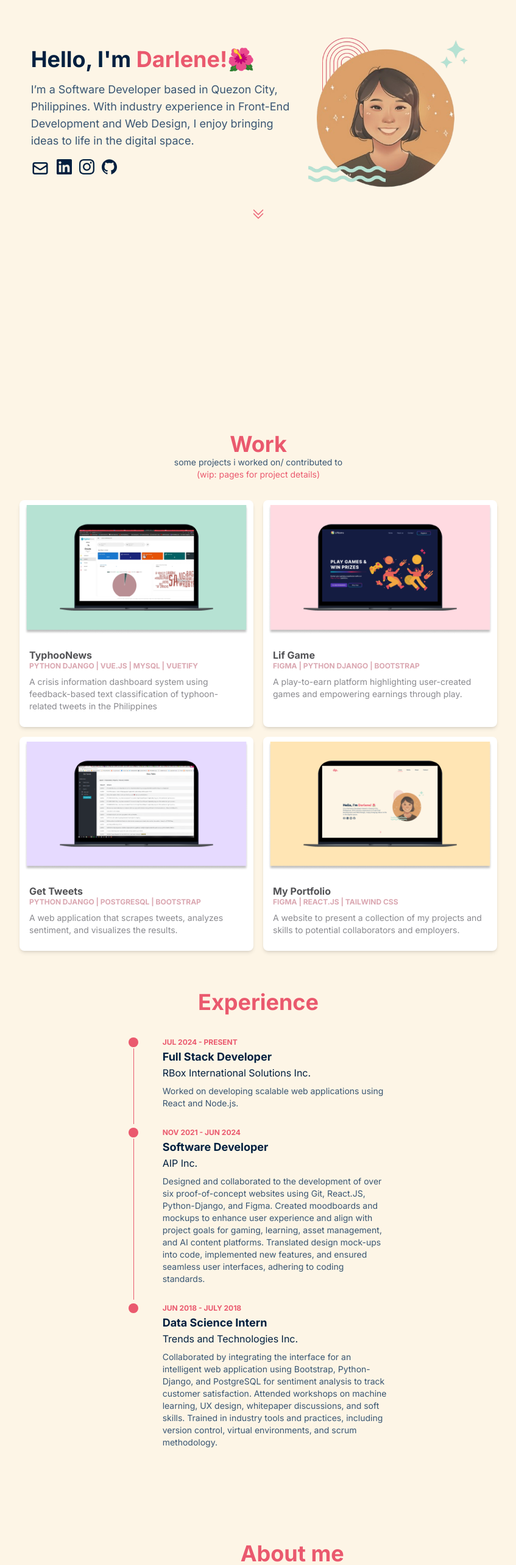
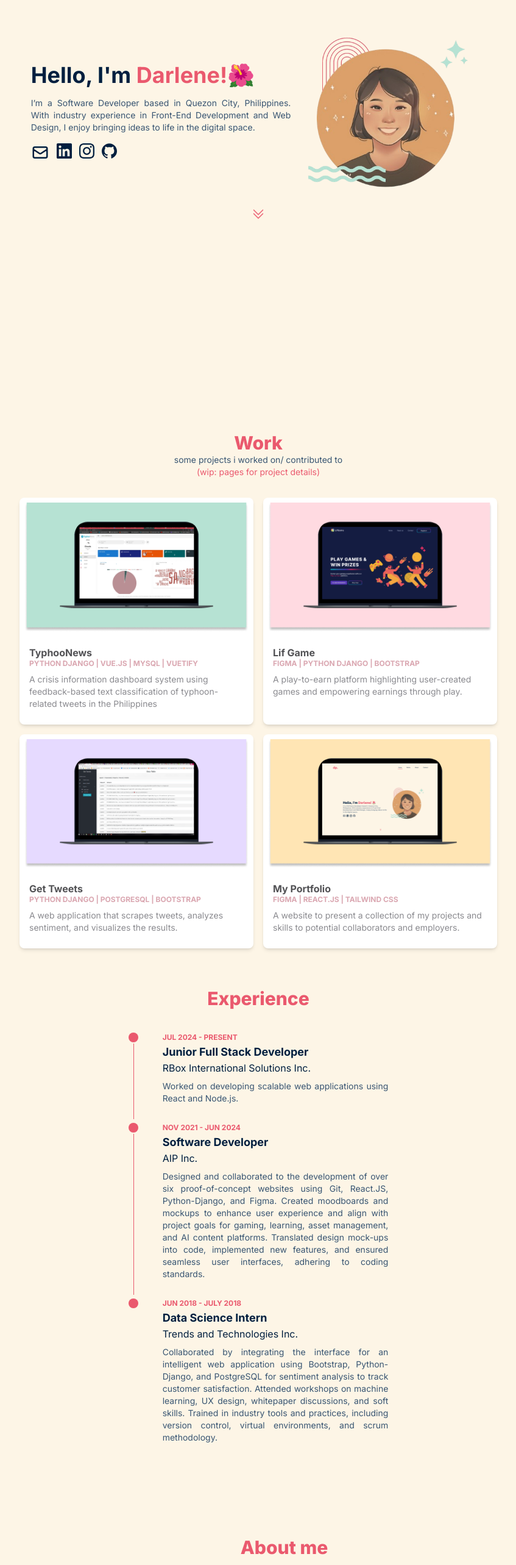
Before and after one commit to dqperez/portfolio-website, a React (Vite) app: page / in a window 1280 px wide. Shown: the part 220-2786 px from the top of the page at 61% size, without its empty margins (216-1063 px from the left). Built offline with nearby package versions, Linux system fonts and the light colour scheme.

Commit message:
feat: Adjust text styles

```diff
--- a/src/components/About.jsx
+++ b/src/components/About.jsx
@@ -5,12 +5,12 @@ const About = ({aboutRef}) => {
   return (
     <div ref={aboutRef} id="about" className="flex flex-col pt-8 md:flex-row lg:flex-row justify-center items-center h-1/4">
       <div className="h-60 w-60">
-                <img src={abouticon} className="w-full h-full object-cover" />
+                <img src={abouticon} className="w-full h-full rounded-lg object-cover" />
       </div>
 
       <div className="w-1/2 lg:w-1/3 lg:p-16">
-        <p className="text-4xl text-header font-bold">About me</p>
-        <p className="text-body text-md my-4">
+        <p className="text-3xl text-header font-extrabold">About me</p>
+        <p className="text-body text-sm text-justify my-4">
         Hello again! I completed my degree in BS Computer Science at UP Manila. I’m currently working as a software developer, with tasks mostly focused on front-end development and web design.
           <br/><br/>
           I see programming as a field full of endless opportunities for learning and problem-solving. It keeps me engaged and allows me to explore my creativity by merging tech with design. On my free time, you can find me playing competitive or cozy games, creating digital artworks, and finding the best place for matcha.
--- a/src/components/Contact.jsx
+++ b/src/components/Contact.jsx
@@ -3,11 +3,11 @@ import React from 'react';
 const Contact = ({contactRef}) => {
   return (
     <div ref={contactRef}>
-            <div id="contact" className="flex items-center justify-center w-screen">
-                <div className="flex flex-col p-20 lg:p-72 lg:ml-20">
-                    <h5 class="text-4xl font-bold py-4 text-header">Get in touch!</h5>
-                    <p className="w-1/2 text-body">
-                        Looking forward to discuss how my skills can support your projects and strengthen your team. Don't hesitate to reach out—I'm here to assist you in finding the perfect addition to your team.
+            <div id="contact" className="flex  w-screen">
+                <div className="flex flex-col lg:p-72 lg: space-y-4">
+                    <h5 class="text-3xl font-extrabold text-header">Get in touch!</h5>
+                    <p className="w-1/2 text-sm text-body">
+                        I’m happy to chat about how my skills can help with your projects and team. Feel free to get in touch!
                     </p>
                     <div className="flex flex-row py-2 gap-3 text-subtitles">
                       <a href="mailto:darlenegraceq@gmail.com" target="_blank" rel="noopener noreferrer">
--- a/src/components/Experience.jsx
+++ b/src/components/Experience.jsx
@@ -5,7 +5,7 @@ const Experience = () => {
   return (
     <div className='flex flex-col justify-center items-center w-screen'>
 
-        <p className="text-4xl text-header font-bold">Experience</p>
+        <p className="text-3xl text-header font-extrabold">Experience</p>
         <div class="w-3/4 xl:w-1/3 py-8">
         <VerticalStepper/>
         </div>
--- a/src/components/Home.jsx
+++ b/src/components/Home.jsx
@@ -7,7 +7,7 @@ const Home = ({homeRef}) => {
             <div className="w-1/2 lg:w-1/3">
                 <p className="text-4xl text-subtitles font-bold">Hello, I'm <span className="text-4xl text-header">Darlene!🌺</span>
                     </p>
-                <p className="text-lg text-body my-4">I’m a Software Developer based in Quezon City, Philippines. With industry experience in Front-End Development and Web Design, I enjoy bringing ideas to life in the digital space.</p>
+                <p className="text-sm text-body text-justify my-4">I’m a Software Developer based in Quezon City, Philippines. With industry experience in Front-End Development and Web Design, I enjoy bringing ideas to life in the digital space.</p>
                 <div className="flex flex-row gap-3 text-subtitles">
                     <a href="mailto:darlenegraceq@gmail.com" target="_blank" rel="noopener noreferrer" className="hover:text-header">
                         <svg width="30" height="30" xmlns="http://www.w3.org/2000/svg" fill="none" viewBox="0 0 24 24" stroke="currentColor"><path stroke-linecap="round" stroke-linejoin="round" stroke-width="2" d="M3 8l7.89 5.26a2 2 0 002.22 0L21 8M5 19h14a2 2 0 002-2V7a2 2 0 00-2-2H5a2 2 0 00-2 2v10a2 2 0 002 2z" ></path></svg>
--- a/src/components/Overview.jsx
+++ b/src/components/Overview.jsx
@@ -10,7 +10,7 @@ const Overview = ({workRef}) => {
   return (
     <div ref={workRef} id="work" className="flex w-screen justify-center pt-24">
         <div className="flex flex-col items-center">
-            <p className="text-4xl text-header font-bold">Work</p>
+            <p className="text-3xl text-header font-extrabold">Work</p>
             <p className="text-sm text-center text-body">some projects i worked on/ contributed to </p>
             <p className="text-sm text-header">(wip: pages for project details)</p>
             <div className="grid grid-cols-1 lg:grid-cols-2 gap-4 p-8">
--- a/src/components/Toolkit.jsx
+++ b/src/components/Toolkit.jsx
@@ -21,7 +21,7 @@ const Toolkit = () => {
     return (
     <div className="flex h-auto w-screen justify-center">
         <div className="flex flex-col items-center">
-            <p className="text-4xl text-header font-bold">My Toolkit</p>
+            <p className="text-3xl text-header font-extrabold">My Toolkit</p>
             <p className="text-sm text-center text-body">the tech stack that i usually use</p>
             <div className="grid grid-cols-4 gap-8 p-8">
                 <TechCard svgData={gitSvg} title="git"/>
--- a/src/components/VerticalStepper.jsx
+++ b/src/components/VerticalStepper.jsx
@@ -4,7 +4,7 @@ import React from 'react';
 const experiences = [
   {
     company: "RBox International Solutions Inc.",
-    role: "Full Stack Developer",
+    role: "Junior Full Stack Developer",
     duration: "Jul 2024 - Present",
     description: "Worked on developing scalable web applications using React and Node.js."
   },
@@ -40,7 +40,7 @@ const VerticalStepper = () => {
             <span className="text-xs font-bold text-header uppercase">{exp.duration}</span>
             <h4 className="text-lg text-subtitles font-bold">{exp.role}</h4>
             <h3 className="text-subtitles">{exp.company}</h3>
-            <p className="mt-2 text-sm text-body">{exp.description}</p>
+            <p className="mt-2 text-sm text-body text-justify">{exp.description}</p>
           </div>
         </div>
       ))}
```
